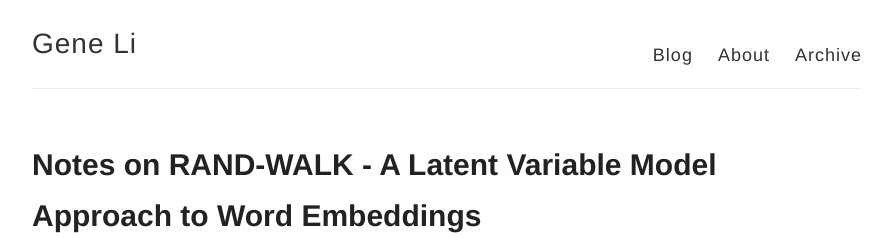
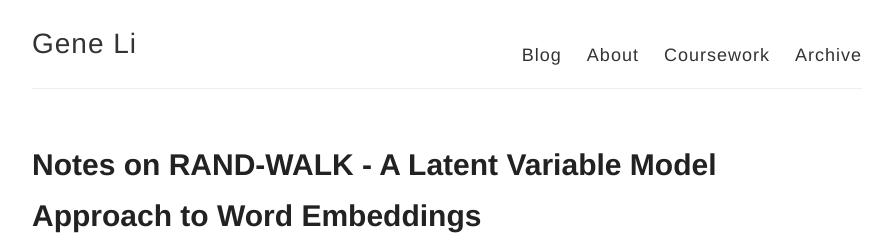
Before and after one commit to houcharlie/GXLI97.github.io, a Jekyll site: the page built from index.html, in a window 1280 px wide and 900 px high. Shown: the top 238 px of the window, without its empty margins (193-1084 px from the left). Built offline with Jekyll 4.4.1, drawn with Linux system fonts in a browser that asks for light colours; formulas are drawn with MathJax 3.

Commit message:
Update default.html

```diff
--- a/_layouts/default.html
+++ b/_layouts/default.html
@@ -32,6 +32,7 @@
           <nav>
             <a href="{{ site.baseurl }}/">Blog</a>
             <a href="{{ site.baseurl }}/about">About</a>
+            <a href="{{ site.baseurl }}/coursework">Coursework</a>
             <a href="{{ site.baseurl }}/archive">Archive</a>
 
           </nav>
```
